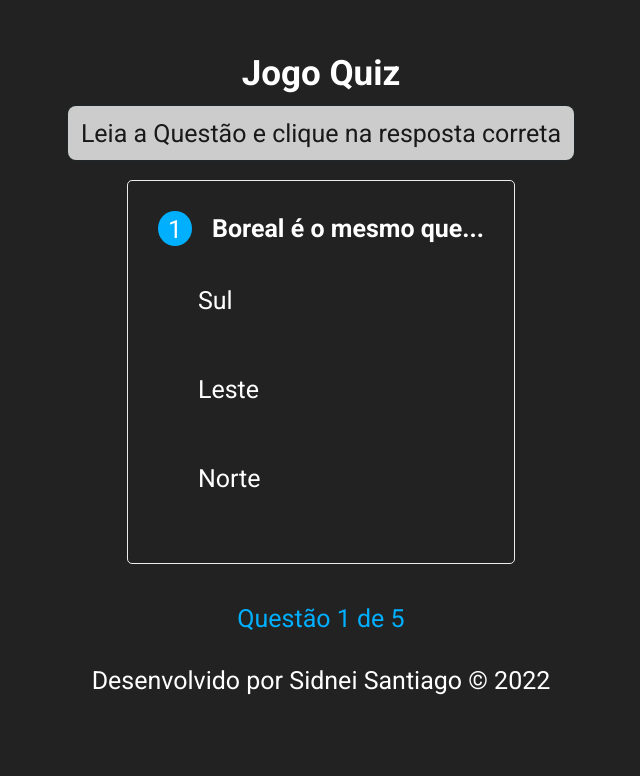
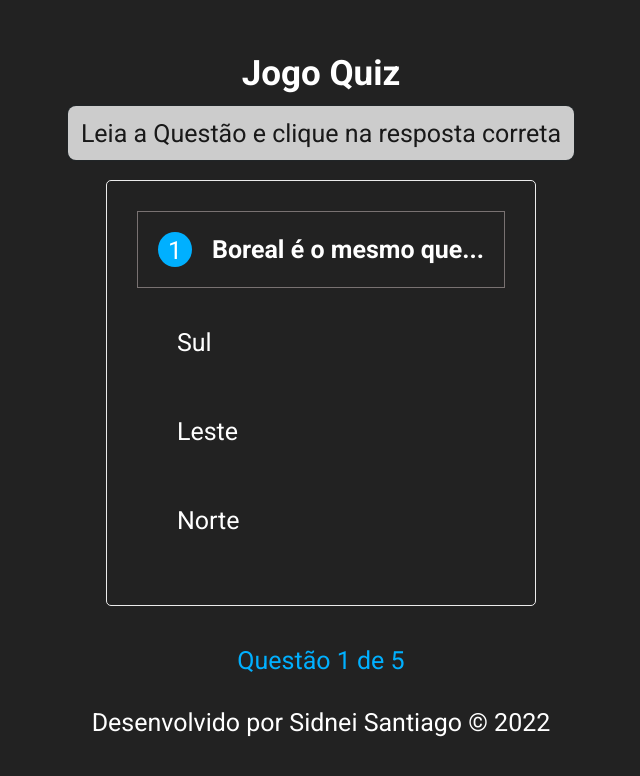
Before and after one commit to SidSan97/Quiz-JavaScript, a plain HTML site: page index.html in a window 1280 px wide. Shown: the whole page, without its empty margins (319-959 px from the left). Drawn offline with Linux system fonts and the light colour scheme.

Commit message:
Estilizando titulo

```diff
--- a/css/index.css
+++ b/css/index.css
@@ -46,6 +46,8 @@ h1 {
     display: flex;
     align-items: center;
     justify-content: space-between;
+    border: 1px solid #797272;
+    padding: 20px;
 }
 
 #numQuestao {
```
